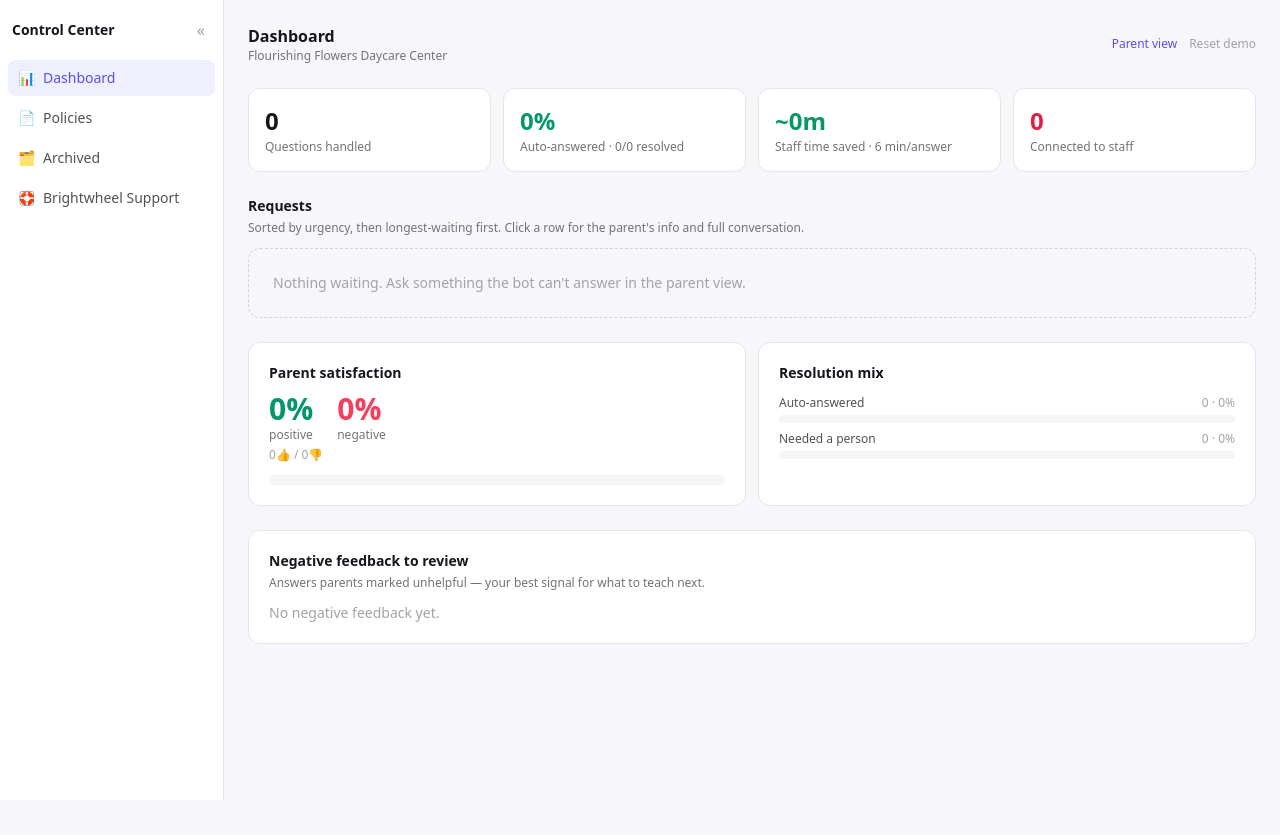
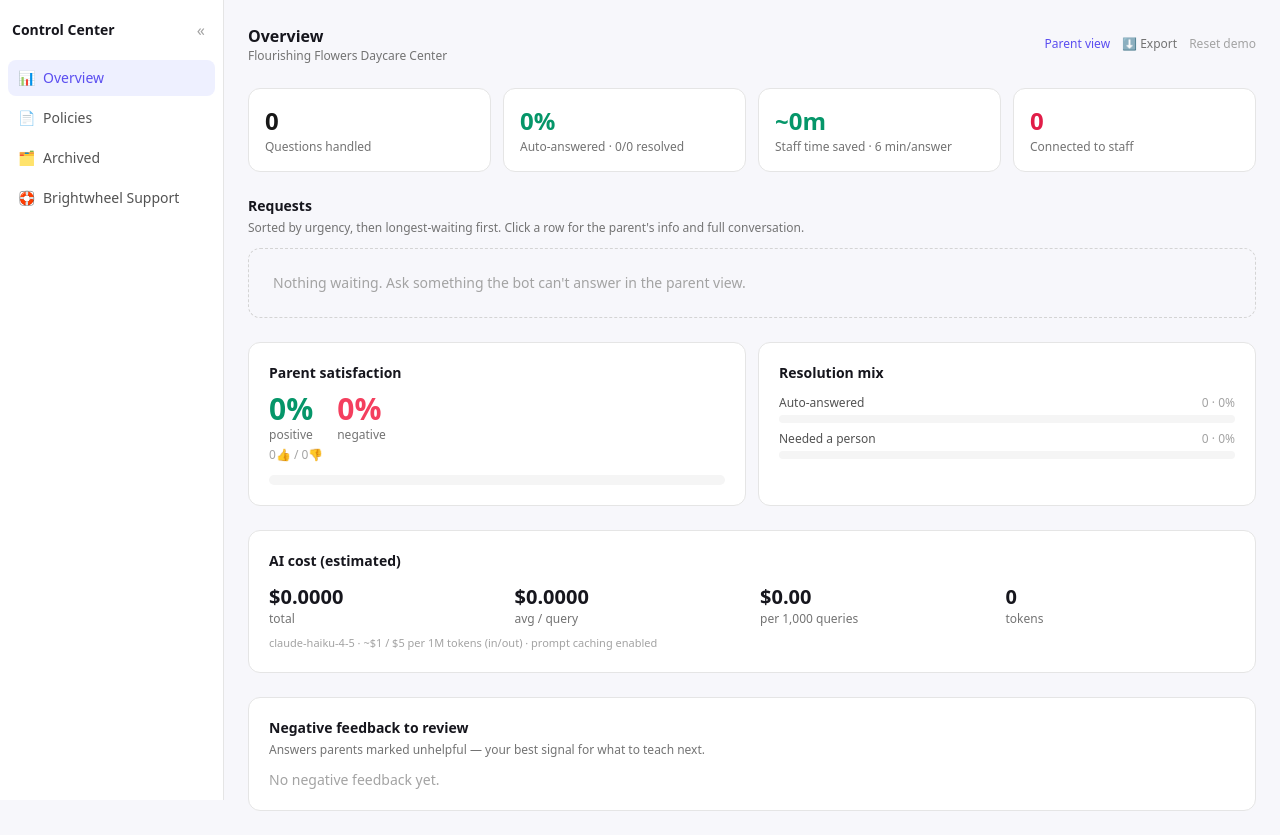
Before and after one commit to zoee-liang/flourishing-flower-assistant, a Next.js app: page /operator in a window 1280 px wide. Before the commit the page ends 800 px from the top, so only its background shows below. Built offline with nearby package versions, Linux system fonts and the light colour scheme.

Commit message:
add cost monitoring + eventing

```diff
--- a/app/api/chat/route.ts
+++ b/app/api/chat/route.ts
@@ -8,6 +8,19 @@ import { KBEntry, ModelVerdict } from "@/lib/types";
 export const runtime = "nodejs";
 
 const MODEL = process.env.ANTHROPIC_MODEL || "claude-haiku-4-5";
+
+// $ per 1M tokens (Claude Haiku 4.5). Approximate; update if you change models.
+const PRICE = { in: 1.0, out: 5.0, cacheRead: 0.1, cacheWrite: 1.25 };
+
+function costFromUsage(u: { input_tokens?: number; output_tokens?: number; cache_read_input_tokens?: number; cache_creation_input_tokens?: number } | null | undefined) {
+  if (!u) return { costUsd: 0, inputTokens: 0, outputTokens: 0 };
+  const inp = u.input_tokens ?? 0;
+  const out = u.output_tokens ?? 0;
+  const cr = u.cache_read_input_tokens ?? 0;
+  const cw = u.cache_creation_input_tokens ?? 0;
+  const costUsd = (inp * PRICE.in + out * PRICE.out + cr * PRICE.cacheRead + cw * PRICE.cacheWrite) / 1_000_000;
+  return { costUsd, inputTokens: inp + cr + cw, outputTokens: out };
+}
 
 function buildSystemPrompt(kb: KBEntry[]): string {
   const kbText = kb
@@ -88,6 +101,7 @@ export async function POST(req: NextRequest) {
   }
 
   let verdict: ModelVerdict;
+  let cost = { costUsd: 0, inputTokens: 0, outputTokens: 0 };
   const key = process.env.ANTHROPIC_API_KEY;
 
   if (key) {
@@ -112,6 +126,7 @@ export async function POST(req: NextRequest) {
       const textBlock = msg.content.find((b) => b.type === "text");
       const raw = textBlock && textBlock.type === "text" ? textBlock.text : "";
       verdict = parseVerdict(raw) ?? fallbackVerdict(question, knowledge);
+      cost = costFromUsage(msg.usage as any);
     } catch (e) {
       verdict = fallbackVerdict(question, knowledge);
     }
@@ -134,11 +149,21 @@ export async function POST(req: NextRequest) {
       citations: response.citations.map((c) => c.id),
       modelUsed: !!key,
       latencyMs: Date.now() - t0,
+      costUsd: cost.costUsd,
+      inputTokens: cost.inputTokens,
+      outputTokens: cost.outputTokens,
       question: question.slice(0, 160),
       answer: response.answer.slice(0, 280),
       at: new Date().toISOString(),
     })
   );
 
-  return NextResponse.json({ ...response, summary, modelUsed: !!key });
+  return NextResponse.json({
+    ...response,
+    summary,
+    costUsd: cost.costUsd,
+    inputTokens: cost.inputTokens,
+    outputTokens: cost.outputTokens,
+    modelUsed: !!key,
+  });
 }
--- a/app/operator/page.tsx
+++ b/app/operator/page.tsx
@@ -10,7 +10,7 @@ import { KBEntry } from "@/lib/types";
 const MIN_PER_AUTO = CONFIG.settings.minutesSavedPerAnswer; // est. staff minutes saved per resolved question
 const URGENCY_LABEL: Record<string, string> = { low: "Not urgent", normal: "Sometime soon", high: "Urgent" };
 const NAV = [
-  { id: "dashboard", label: "Dashboard", icon: "📊" },
+  { id: "dashboard", label: "Overview", icon: "📊" },
   { id: "policies", label: "Policies", icon: "📄" },
   { id: "archived", label: "Archived", icon: "🗂️" },
   { id: "support", label: "Brightwheel Support", icon: "🛟" },
@@ -87,6 +87,37 @@ export default function OperatorPage() {
     setDraft(null);
   }
 
+  // Export every interaction as newline-delimited JSON (NDJSON) — the warehouse-
+  // friendly shape a data pipeline would land in a `fact_interaction` table.
+  function exportData() {
+    const rows = log.map((x) =>
+      JSON.stringify({
+        event_at: new Date(x.at).toISOString(),
+        question: x.question,
+        answer: x.answer,
+        summary: x.summary ?? null,
+        tier: x.tier,
+        escalated: x.escalated,
+        intent: x.intent,
+        confidence: x.confidence,
+        guard_reason: x.guardReason ?? null,
+        feedback: x.feedback ?? null,
+        human_requested: !!x.humanRequested,
+        urgency: x.contact?.urgency ?? null,
+        cost_usd: x.costUsd ?? 0,
+        input_tokens: x.inputTokens ?? 0,
+        output_tokens: x.outputTokens ?? 0,
+      })
+    );
+    const blob = new Blob([rows.join("\n")], { type: "application/x-ndjson" });
+    const url = URL.createObjectURL(blob);
+    const a = document.createElement("a");
+    a.href = url;
+    a.download = `interactions-${new Date().toISOString().slice(0, 10)}.ndjson`;
+    a.click();
+    URL.revokeObjectURL(url);
+  }
+
   const navTitle = NAV.find((n) => n.id === nav)?.label ?? "";
 
   return (
@@ -128,6 +159,7 @@ export default function OperatorPage() {
           </div>
           <div className="flex items-center gap-3 text-xs">
             <Link href="/parent" className="font-medium text-brand hover:underline">Parent view</Link>
+            <button onClick={exportData} className="text-neutral-500 hover:text-brand">⬇ Export</button>
             <button onClick={resetKb} className="text-neutral-400 hover:text-rose-500">Reset demo</button>
           </div>
         </header>
@@ -205,6 +237,30 @@ export default function OperatorPage() {
                   <Bar label="Needed a person" value={stats.escalated} total={stats.total} color="bg-rose-400" />
                 </div>
               </div>
+            </div>
+
+            {/* Cost monitoring */}
+            <div className="rounded-xl border border-neutral-200 bg-white p-5">
+              <div className="text-sm font-semibold">AI cost (estimated)</div>
+              <div className="mt-3 grid grid-cols-2 gap-4 sm:grid-cols-4">
+                <div>
+                  <div className="text-xl font-semibold">${stats.totalCostUsd.toFixed(4)}</div>
+                  <div className="text-xs text-neutral-500">total</div>
+                </div>
+                <div>
+                  <div className="text-xl font-semibold">${stats.avgCostUsd.toFixed(4)}</div>
+                  <div className="text-xs text-neutral-500">avg / query</div>
+                </div>
+                <div>
+                  <div className="text-xl font-semibold">${(stats.avgCostUsd * 1000).toFixed(2)}</div>
+                  <div className="text-xs text-neutral-500">per 1,000 queries</div>
+                </div>
+                <div>
+                  <div className="text-xl font-semibold">{stats.totalTokens.toLocaleString()}</div>
+                  <div className="text-xs text-neutral-500">tokens</div>
+                </div>
+              </div>
+              <div className="mt-2 text-[11px] text-neutral-400">claude-haiku-4-5 · ~$1 / $5 per 1M tokens (in/out) · prompt caching enabled</div>
             </div>
 
             {/* Negative feedback to review */}
--- a/app/providers.tsx
+++ b/app/providers.tsx
@@ -19,6 +19,9 @@ type AskLog = {
   feedback?: "up" | "down"; // parent's thumbs up / down on the answer
   humanRequested?: boolean; // parent opted in to reach a person
   contact?: Contact; // collected when the parent connects to staff
+  costUsd?: number; // estimated LLM cost for this interaction
+  inputTokens?: number;
+  outputTokens?: number;
 };
 
 type Ctx = {
@@ -40,6 +43,9 @@ type Ctx = {
     thumbsUp: number;
     thumbsDown: number;
     humanRequests: number;
+    totalCostUsd: number;
+    avgCostUsd: number;
+    totalTokens: number;
   };
 };
 
@@ -96,6 +102,9 @@ export function DeskProvider({ children }: { children: React.ReactNode }) {
         intent: r.intent,
         confidence: r.confidence,
         guardReason: r.guardReason,
+        costUsd: r.costUsd,
+        inputTokens: r.inputTokens,
+        outputTokens: r.outputTokens,
         at: Date.now(),
       },
       ...prev,
@@ -118,6 +127,8 @@ export function DeskProvider({ children }: { children: React.ReactNode }) {
     const total = log.length;
     const escalated = log.filter((x) => x.escalated).length;
     const answered = total - escalated;
+    const totalCostUsd = log.reduce((s, x) => s + (x.costUsd || 0), 0);
+    const totalTokens = log.reduce((s, x) => s + (x.inputTokens || 0) + (x.outputTokens || 0), 0);
     return {
       total,
       answered,
@@ -126,6 +137,9 @@ export function DeskProvider({ children }: { children: React.ReactNode }) {
       thumbsUp: log.filter((x) => x.feedback === "up").length,
       thumbsDown: log.filter((x) => x.feedback === "down").length,
       humanRequests: log.filter((x) => x.humanRequested).length, // ACTUAL connections only
+      totalCostUsd,
+      avgCostUsd: total ? totalCostUsd / total : 0,
+      totalTokens,
     };
   }, [log]);
 
--- a/lib/types.ts
+++ b/lib/types.ts
@@ -43,6 +43,10 @@ export type DeskResponse = {
   guardReason: string | null; // why the server overrode/clamped, if it did
   offerConnect?: boolean; // true when the message ends by offering to connect to staff (parent must opt in)
   summary?: string; // staff-facing one-liner for the operator queue
+  // operational metadata (cost monitoring)
+  costUsd?: number;
+  inputTokens?: number;
+  outputTokens?: number;
 };
 
 export type StruggledItem = {
```
